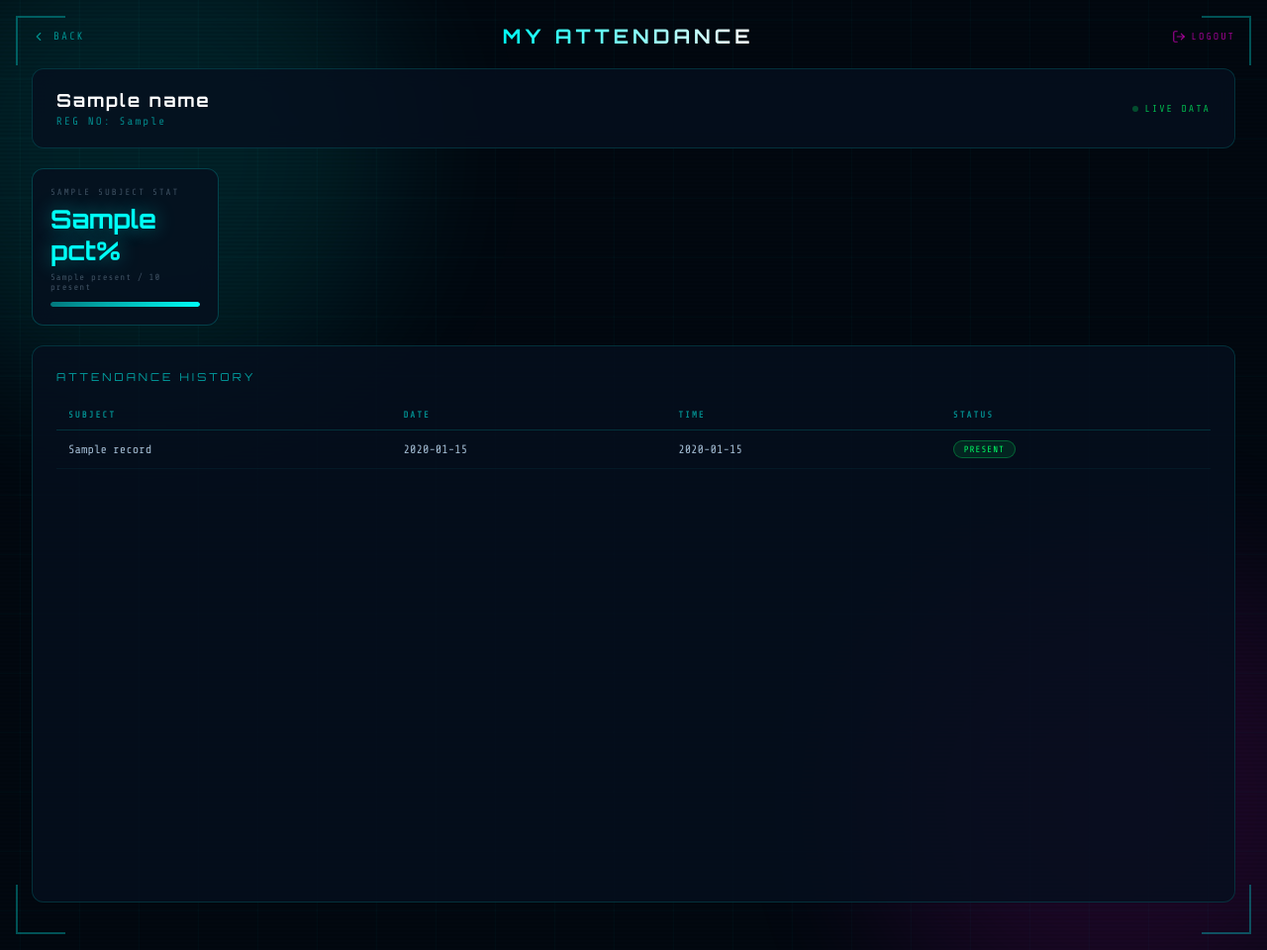
After one commit to Subham503/AttendAI, a Python web app: template templates/student_dashboard.html in a window 1280 px wide. The commit adds this page. Shown: the whole page at 99% size. Run offline with Jinja, Linux system fonts and the light colour scheme; the template is opened without the code that fills it: most values are stand-ins (such as "Sample title", 1, 10 or a date in 2020).

Commit message:
feat: add student dashboard with attendance %, role-aware home, and email collection (closes #23) (#69)
* feat: add student dashboard with attendance %, role-aware home, and email collection (closes #23)

* fix: add missing comma in students insert dict

```diff
--- /dev/null
+++ b/templates/student_dashboard.html
@@ -0,0 +1,467 @@
+<!DOCTYPE html>
+<html lang="en">
+
+<head>
+  <meta charset="UTF-8" />
+  <meta name="viewport" content="width=device-width, initial-scale=1.0" />
+  <title>Student Dashboard — AttendAI</title>
+  <link
+    href="https://fonts.googleapis.com/css2?family=Orbitron:wght@400;700;900&family=Share+Tech+Mono&family=Rajdhani:wght@300;400;600&display=swap"
+    rel="stylesheet" />
+  <style>
+    * {
+      margin: 0;
+      padding: 0;
+      box-sizing: border-box;
+    }
+
+    :root {
+      --neon-cyan: #00fff7;
+      --neon-pink: #ff00e5;
+      --neon-green: #00ff64;
+      --neon-amber: #ffb400;
+      --dark: #020810;
+      --text: #c8e6ff;
+    }
+
+    html,
+    body {
+      width: 100%;
+      min-height: 100%;
+    }
+
+    body {
+      background: var(--dark);
+      font-family: 'Rajdhani', sans-serif;
+      color: var(--text);
+    }
+
+    .grid-bg {
+      position: fixed;
+      inset: 0;
+      background-image: linear-gradient(rgba(0, 255, 247, 0.03) 1px, transparent 1px), linear-gradient(90deg, rgba(0, 255, 247, 0.03) 1px, transparent 1px);
+      background-size: 60px 60px;
+      animation: gridMove 20s linear infinite;
+      pointer-events: none;
+      z-index: 0;
+    }
+
+    @keyframes gridMove {
+      0% { background-position: 0 0; }
+      100% { background-position: 60px 60px; }
+    }
+
+    .glow-orb {
+      position: fixed;
+      border-radius: 50%;
+      pointer-events: none;
+      z-index: 0;
+      filter: blur(80px);
+      opacity: 0.1;
+    }
+
+    .glow-orb.cyan {
+      width: 500px;
+      height: 500px;
+      background: var(--neon-cyan);
+      top: -100px;
+      left: -100px;
+    }
+
+    .glow-orb.pink {
+      width: 500px;
+      height: 500px;
+      background: var(--neon-pink);
+      bottom: -100px;
+      right: -100px;
+    }
+
+    .scanlines {
+      position: fixed;
+      inset: 0;
+      background: repeating-linear-gradient(0deg, transparent, transparent 2px, rgba(0, 0, 0, 0.07) 2px, rgba(0, 0, 0, 0.07) 4px);
+      pointer-events: none;
+      z-index: 1;
+    }
+
+    .corner {
+      position: fixed;
+      width: 50px;
+      height: 50px;
+      z-index: 2;
+      opacity: 0.3;
+    }
+
+    .corner.tl { top: 16px; left: 16px; border-top: 2px solid var(--neon-cyan); border-left: 2px solid var(--neon-cyan); }
+    .corner.tr { top: 16px; right: 16px; border-top: 2px solid var(--neon-cyan); border-right: 2px solid var(--neon-cyan); }
+    .corner.bl { bottom: 16px; left: 16px; border-bottom: 2px solid var(--neon-cyan); border-left: 2px solid var(--neon-cyan); }
+    .corner.br { bottom: 16px; right: 16px; border-bottom: 2px solid var(--neon-cyan); border-right: 2px solid var(--neon-cyan); }
+
+    .page {
+      position: relative;
+      z-index: 2;
+      width: 100%;
+      min-height: 100vh;
+      display: flex;
+      flex-direction: column;
+      padding: 24px 32px 48px;
+      gap: 20px;
+    }
+
+    .top-bar {
+      display: flex;
+      align-items: center;
+      justify-content: space-between;
+      flex-shrink: 0;
+    }
+
+    .back-btn {
+      display: inline-flex;
+      align-items: center;
+      gap: 8px;
+      font-family: 'Share Tech Mono', monospace;
+      font-size: 11px;
+      color: rgba(0, 255, 247, 0.5);
+      letter-spacing: 2px;
+      text-decoration: none;
+      text-transform: uppercase;
+      transition: color 0.2s;
+    }
+
+    .back-btn:hover { color: var(--neon-cyan); }
+
+    .back-btn svg {
+      width: 14px;
+      height: 14px;
+      stroke: currentColor;
+    }
+
+    .page-title {
+      font-family: 'Orbitron', monospace;
+      font-size: 20px;
+      font-weight: 700;
+      letter-spacing: 4px;
+      text-transform: uppercase;
+      background: linear-gradient(90deg, var(--neon-cyan), #fff);
+      -webkit-background-clip: text;
+      -webkit-text-fill-color: transparent;
+      background-clip: text;
+    }
+
+    .logout-link {
+      display: flex;
+      align-items: center;
+      gap: 6px;
+      font-family: 'Share Tech Mono', monospace;
+      font-size: 10px;
+      color: rgba(255, 0, 229, 0.6);
+      letter-spacing: 2px;
+      text-decoration: none;
+      text-transform: uppercase;
+      transition: color 0.2s;
+    }
+
+    .logout-link:hover { color: var(--neon-pink); }
+
+    /* Profile banner */
+    .profile-banner {
+      background: rgba(5, 15, 30, 0.8);
+      border: 1px solid rgba(0, 255, 247, 0.15);
+      border-radius: 12px;
+      padding: 20px 24px;
+      display: flex;
+      align-items: center;
+      justify-content: space-between;
+      flex-wrap: wrap;
+      gap: 12px;
+      backdrop-filter: blur(10px);
+      animation: cardIn 0.5s ease both;
+    }
+
+    @keyframes cardIn {
+      from { opacity: 0; transform: translateY(15px); }
+      to { opacity: 1; transform: translateY(0); }
+    }
+
+    .profile-name {
+      font-family: 'Orbitron', monospace;
+      font-size: 18px;
+      font-weight: 700;
+      letter-spacing: 2px;
+      color: #fff;
+    }
+
+    .profile-reg {
+      font-family: 'Share Tech Mono', monospace;
+      font-size: 11px;
+      color: rgba(0, 255, 247, 0.5);
+      letter-spacing: 2px;
+      margin-top: 4px;
+    }
+
+    .live-badge {
+      display: flex;
+      align-items: center;
+      gap: 6px;
+      font-family: 'Share Tech Mono', monospace;
+      font-size: 10px;
+      color: rgba(0, 255, 100, 0.7);
+      letter-spacing: 2px;
+    }
+
+    .live-dot {
+      width: 6px;
+      height: 6px;
+      border-radius: 50%;
+      background: #00ff64;
+      animation: blink 1.5s ease-in-out infinite;
+    }
+
+    @keyframes blink {
+      0%, 100% { opacity: 1; }
+      50% { opacity: 0.2; }
+    }
+
+    /* Subject stat cards */
+    .stats-row {
+      display: grid;
+      grid-template-columns: repeat(auto-fill, minmax(180px, 1fr));
+      gap: 16px;
+    }
+
+    .stat-card {
+      background: rgba(5, 15, 30, 0.8);
+      border: 1px solid rgba(0, 255, 247, 0.15);
+      border-radius: 12px;
+      padding: 18px;
+      display: flex;
+      flex-direction: column;
+      gap: 6px;
+      backdrop-filter: blur(10px);
+      animation: cardIn 0.5s ease both;
+    }
+
+    .stat-card:nth-child(4n+1) { border-color: rgba(0, 255, 247, 0.2); }
+    .stat-card:nth-child(4n+2) { border-color: rgba(0, 255, 100, 0.2); }
+    .stat-card:nth-child(4n+3) { border-color: rgba(255, 0, 229, 0.2); }
+    .stat-card:nth-child(4n+4) { border-color: rgba(255, 180, 0, 0.2); }
+
+    .stat-label {
+      font-family: 'Share Tech Mono', monospace;
+      font-size: 9px;
+      letter-spacing: 2px;
+      text-transform: uppercase;
+      color: rgba(200, 230, 255, 0.3);
+    }
+
+    .stat-value {
+      font-family: 'Orbitron', monospace;
+      font-size: 26px;
+      font-weight: 700;
+    }
+
+    .stat-value.cyan { color: var(--neon-cyan); text-shadow: 0 0 20px rgba(0, 255, 247, 0.4); }
+    .stat-value.green { color: #00ff64; text-shadow: 0 0 20px rgba(0, 255, 100, 0.4); }
+    .stat-value.pink { color: var(--neon-pink); text-shadow: 0 0 20px rgba(255, 0, 229, 0.4); }
+    .stat-value.amber { color: #ffb400; text-shadow: 0 0 20px rgba(255, 180, 0, 0.4); }
+
+    .stat-sub {
+      font-family: 'Share Tech Mono', monospace;
+      font-size: 9px;
+      color: rgba(200, 230, 255, 0.3);
+      letter-spacing: 1px;
+    }
+
+    .bar-track {
+      height: 5px;
+      background: rgba(0, 255, 247, 0.06);
+      border-radius: 3px;
+      overflow: hidden;
+      margin-top: 4px;
+    }
+
+    .bar-fill {
+      height: 100%;
+      border-radius: 3px;
+      transition: width 1s ease;
+    }
+
+    .bar-fill.cyan { background: linear-gradient(90deg, rgba(0, 255, 247, 0.4), var(--neon-cyan)); }
+    .bar-fill.green { background: linear-gradient(90deg, rgba(0, 255, 100, 0.4), var(--neon-green)); }
+    .bar-fill.pink { background: linear-gradient(90deg, rgba(255, 0, 229, 0.4), var(--neon-pink)); }
+    .bar-fill.amber { background: linear-gradient(90deg, rgba(255, 180, 0, 0.4), var(--neon-amber)); }
+
+    /* History panel */
+    .chart-panel {
+      background: rgba(5, 15, 30, 0.8);
+      border: 1px solid rgba(0, 255, 247, 0.15);
+      border-radius: 12px;
+      padding: 24px;
+      display: flex;
+      flex-direction: column;
+      gap: 16px;
+      animation: cardIn 0.5s ease 0.2s both;
+      flex: 1;
+    }
+
+    .chart-title {
+      font-family: 'Orbitron', monospace;
+      font-size: 11px;
+      letter-spacing: 3px;
+      text-transform: uppercase;
+      color: rgba(0, 255, 247, 0.6);
+    }
+
+    .history-table-wrap {
+      overflow-x: auto;
+    }
+
+    table.history-table {
+      width: 100%;
+      border-collapse: collapse;
+      font-family: 'Share Tech Mono', monospace;
+      font-size: 12px;
+    }
+
+    table.history-table th {
+      text-align: left;
+      padding: 10px 12px;
+      font-size: 9px;
+      letter-spacing: 2px;
+      text-transform: uppercase;
+      color: rgba(0, 255, 247, 0.5);
+      border-bottom: 1px solid rgba(0, 255, 247, 0.15);
+    }
+
+    table.history-table td {
+      padding: 10px 12px;
+      border-bottom: 1px solid rgba(0, 255, 247, 0.05);
+      color: rgba(200, 230, 255, 0.8);
+    }
+
+    .status-pill {
+      display: inline-block;
+      padding: 3px 10px;
+      border-radius: 12px;
+      font-size: 9px;
+      letter-spacing: 1px;
+      text-transform: uppercase;
+    }
+
+    .status-pill.present {
+      background: rgba(0, 255, 100, 0.1);
+      color: var(--neon-green);
+      border: 1px solid rgba(0, 255, 100, 0.3);
+    }
+
+    .status-pill.absent {
+      background: rgba(255, 0, 229, 0.1);
+      color: var(--neon-pink);
+      border: 1px solid rgba(255, 0, 229, 0.3);
+    }
+
+    .empty-msg {
+      font-family: 'Share Tech Mono', monospace;
+      font-size: 11px;
+      color: rgba(200, 230, 255, 0.2);
+      letter-spacing: 2px;
+      text-align: center;
+      padding: 40px 0;
+    }
+  </style>
+</head>
+
+<body>
+  <div class="grid-bg"></div>
+  <div class="glow-orb cyan"></div>
+  <div class="glow-orb pink"></div>
+  <div class="scanlines"></div>
+  <div class="corner tl"></div>
+  <div class="corner tr"></div>
+  <div class="corner bl"></div>
+  <div class="corner br"></div>
+
+  <div class="page">
+    <div class="top-bar">
+      <a href="/" class="back-btn">
+        <svg viewBox="0 0 24 24" fill="none" stroke-width="2" stroke-linecap="round" stroke-linejoin="round">
+          <polyline points="15 18 9 12 15 6" />
+        </svg>
+        Back
+      </a>
+      <div class="page-title">My Attendance</div>
+      <a href="/logout" class="logout-link">
+        <svg viewBox="0 0 24 24" width="14" height="14" fill="none" stroke="currentColor" stroke-width="2" stroke-linecap="round" stroke-linejoin="round">
+          <path d="M9 21H5a2 2 0 0 1-2-2V5a2 2 0 0 1 2-2h4" />
+          <polyline points="16 17 21 12 16 7" />
+          <line x1="21" y1="12" x2="9" y2="12" />
+        </svg>
+        Logout
+      </a>
+    </div>
+
+    <!-- Profile banner -->
+    <div class="profile-banner">
+      <div>
+        <div class="profile-name">{{ name }}</div>
+        <div class="profile-reg">REG NO: {{ reg_no }}</div>
+      </div>
+      <div class="live-badge">
+        <div class="live-dot"></div>LIVE DATA
+      </div>
+    </div>
+
+    <!-- Subject stat cards -->
+    {% if subject_stats %}
+    <div class="stats-row">
+      {% for subject, present, total, pct in subject_stats %}
+      {% set color_idx = loop.index0 % 4 %}
+      {% set color = ['cyan', 'green', 'pink', 'amber'][color_idx] %}
+      <div class="stat-card">
+        <div class="stat-label">{{ subject }}</div>
+        <div class="stat-value {{ color }}">{{ pct }}%</div>
+        <div class="stat-sub">{{ present }} / {{ total }} present</div>
+        <div class="bar-track">
+          <div class="bar-fill {{ color }}" style="width:{{ pct }}%"></div>
+        </div>
+      </div>
+      {% endfor %}
+    </div>
+    {% endif %}
+
+    <!-- Attendance history -->
+    <div class="chart-panel">
+      <div class="chart-title">Attendance History</div>
+      <div class="history-table-wrap">
+        {% if records %}
+        <table class="history-table">
+          <thead>
+            <tr>
+              <th>Subject</th>
+              <th>Date</th>
+              <th>Time</th>
+              <th>Status</th>
+            </tr>
+          </thead>
+          <tbody>
+            {% for subject, date, time, status in records %}
+            <tr>
+              <td>{{ subject }}</td>
+              <td>{{ date }}</td>
+              <td>{{ time }}</td>
+              <td>
+                <span class="status-pill {{ 'present' if status == 'Present' else 'absent' }}">{{ status }}</span>
+              </td>
+            </tr>
+            {% endfor %}
+          </tbody>
+        </table>
+        {% else %}
+        <div class="empty-msg">NO ATTENDANCE RECORDS YET</div>
+        {% endif %}
+      </div>
+    </div>
+  </div>
+</body>
+
+</html>
```
Also changed, not shown: app.py (+42 -16 lines), templates/register.html (+35 -2 lines).
